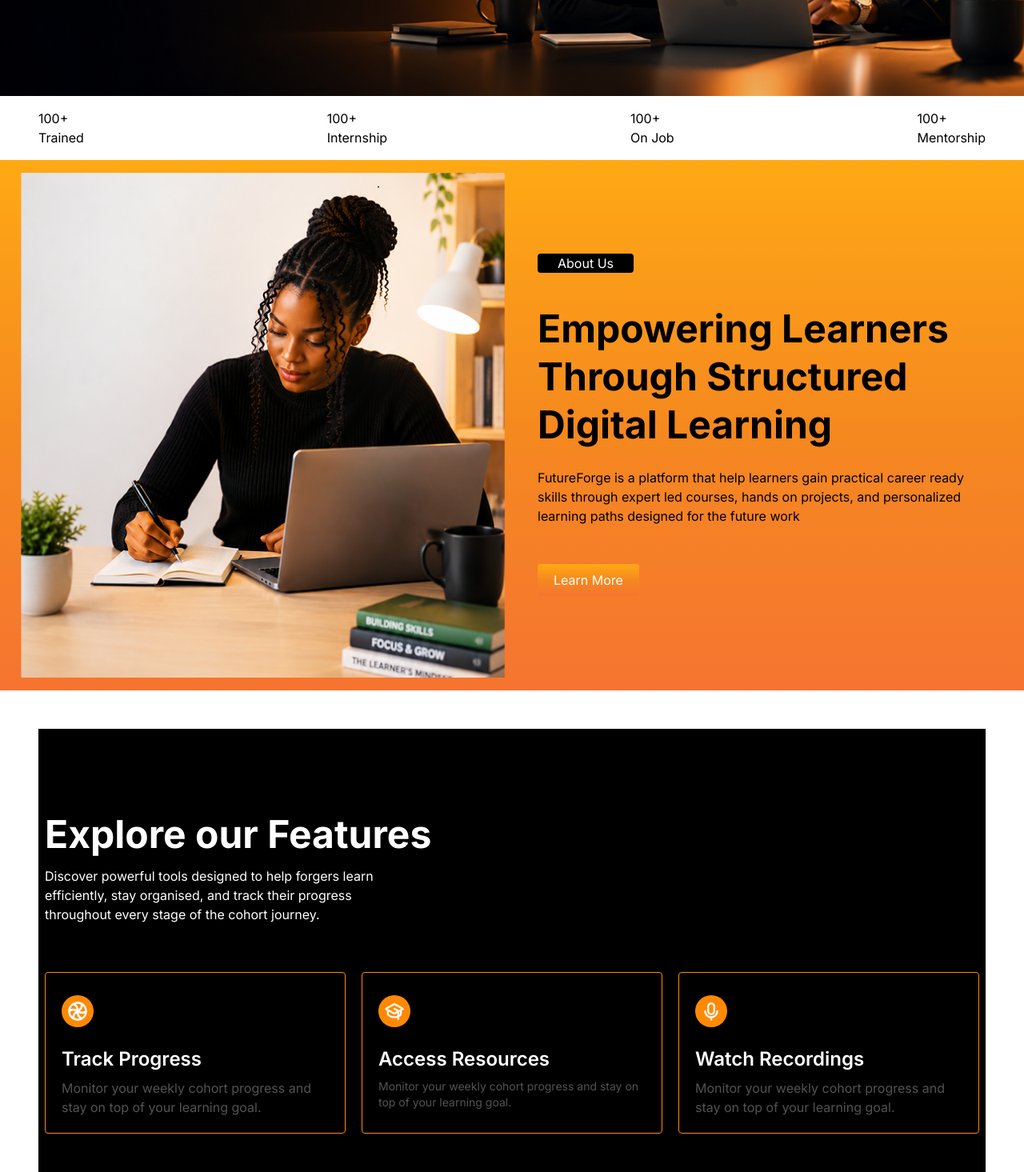
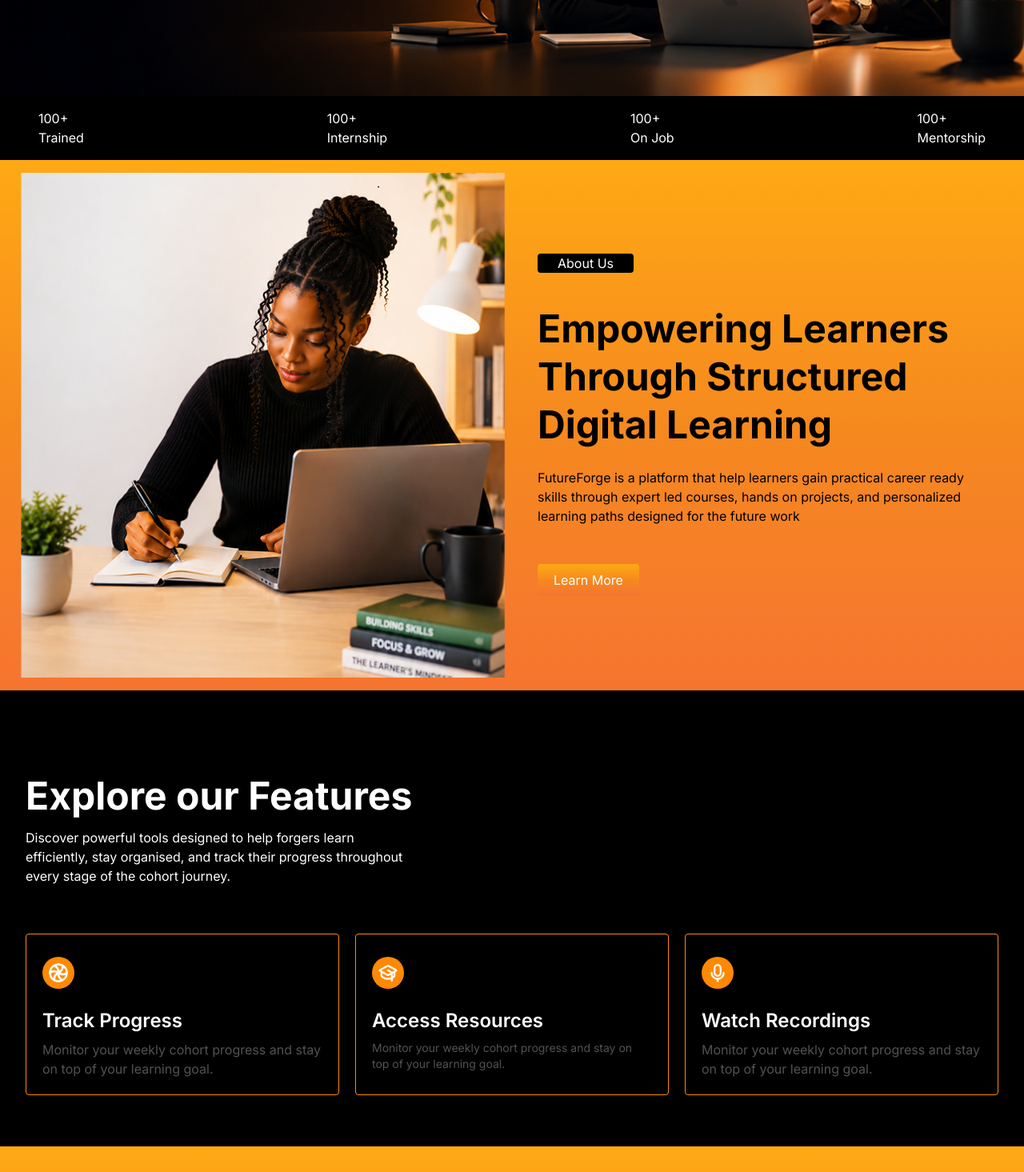
Before and after one commit to atilolaann/future-forge-lms, a React (Vite) app: page / in a window 1280 px wide. Shown: the part 520-1985 px from the top of the page at 80% size. Built offline with nearby package versions, Linux system fonts and the light colour scheme.

Commit message:
gave design lift to the landing pages

```diff
--- a/src/components/CTA.jsx
+++ b/src/components/CTA.jsx
@@ -10,10 +10,10 @@ const CTA = () => {
     );
   };
   return (
-    <section className="w-full px-4 py-8 sm:px-6 md:py-16 flex justify-center font-['Gadugi',_sans-serif]">
+    <section className="w-full h-full px-4 py-8 bg-linear-to-br from-black via-orange-400 to-black sm:px-6 md:py-16 flex justify-center font-['Gadugi',_sans-serif]">
       <div
-        className="w-full max-w-[1240px] rounded-[10px] py-10 px-4 sm:px-8 md:py-14 md:px-12 lg:py-[72px] lg:px-[60px]
-         flex flex-col md:flex-row items-center justify-between gap-8 md:gap-6 lg:gap-0 bg-linear-to-b from-[#ffa914] via-[#F5891E] to-[#F67430]"
+        className="w-full max-w-[1240] rounded-[10px] py-10 px-4 sm:px-8 md:py-14 md:px-12 lg:py-[72px] lg:px-[60px]
+         flex shadow-inner flex-col md:flex-row items-center justify-between gap-8 md:gap-6 lg:gap-0 bg-linear-to-b from-[#ffa914] via-[#F5891E] to-[#F67430]"
       >
         <div className="w-full flex flex-col gap-4 md:gap-6 lg:gap-[36px] text-center md:text-left max-w-[600px]">
           <h2 className="text-white text-2xl sm:text-3xl md:text-4xl lg:text-[56px] font-bold leading-tight md:leading-snug lg:leading-[78px] m-0">
--- a/src/components/Features.jsx
+++ b/src/components/Features.jsx
@@ -25,8 +25,8 @@ function Features() {
 
 
   return (
-    <div className="w-full max-w-[1440px] bg-black text-white px-4 sm:px-6 md:px-2 py-8 md:py-16">
-      <div className="py-5 w-full md:max-w-[70%] lg:max-w-[50%] text-center md:text-left">
+    <div className="w-full  bg-black text-white px-4 sm:px-6 md:px-8 py-8 md:py-16">
+      <div className="py-5  md:max-w-[70%] lg:max-w-[50%] text-center md:text-left">
         <motion.h3
         initial={{ opacity: 0, y: -20 }}
          whileInView={{ opacity: 1, y: 0 }}
--- a/src/components/Footer.jsx
+++ b/src/components/Footer.jsx
@@ -43,7 +43,7 @@ const Footer = () => {
   };
 
   return (
-    <footer className="w-full mt-20 bg-[#000000] text-white px-6 sm:px-10 lg:px-[65px] font-['Gadugi',_sans-serif]">
+    <footer className="w-full  bg-[#000000] text-white px-6 sm:px-10 lg:px-[65px] font-['Gadugi',_sans-serif]">
       <div className="max-w-[1440px] mx-auto py-12 sm:py-16 lg:py-[80px] flex flex-col md:flex-row justify-between items-start gap-12">
         <div className="w-full md:w-[320px] lg:w-[400px] flex flex-col gap-6">
           <h2 className="text-[24px] font-bold">FutureForge</h2>
--- a/src/components/Main.jsx
+++ b/src/components/Main.jsx
@@ -13,7 +13,7 @@ function Main() {
   return (
     <div>
       <About />
-      <div className="m-12">
+      <div className="">
 
        <Features />
 
--- a/src/components/StatsBar.jsx
+++ b/src/components/StatsBar.jsx
@@ -3,7 +3,7 @@ function StatsBar (){
     return(
         <div>
             <div className="flex ">
-                <ul className="bg-white flex gap-12 w-full px-4 items-center text-black justify-between md:px-12 p-4">
+                <ul className="bg-black flex gap-12 w-full px-4 items-center text-white  justify-between md:px-12 p-4">
                     <li className="flex flex-col ">100+ <span>Trained</span></li>
                     <li  className="flex flex-col ">100+ <span>Internship</span></li>
                     <li  className="flex flex-col ">100+ <span>On Job</span></li>
```
